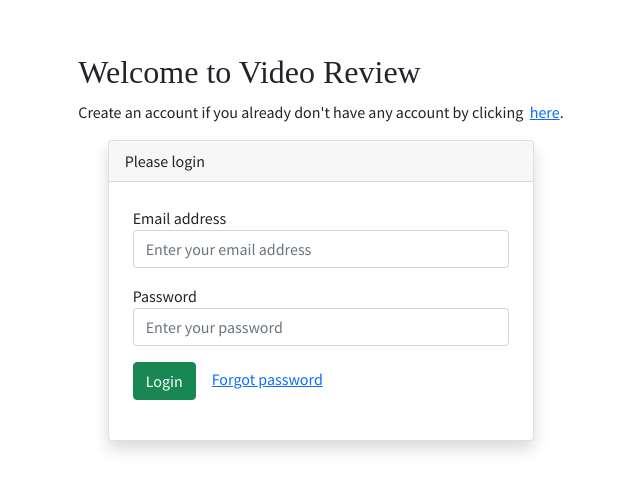
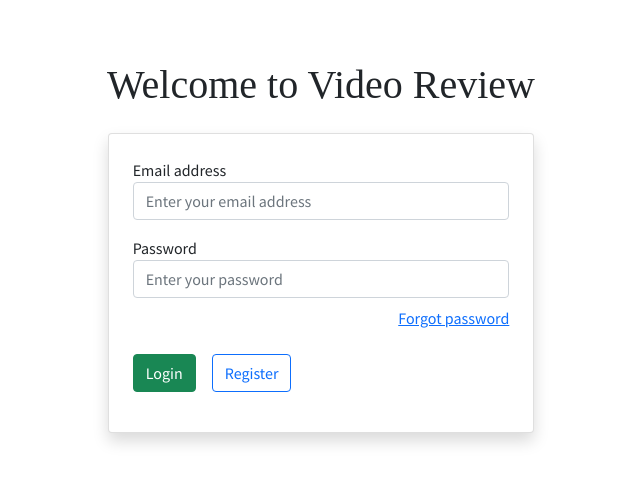
Before and after one commit to amitavroy/video-reviews, a Next.js app: page /login in a window 1280 px wide. Shown: the part 153-644 px from the top of the page, without its empty margins (319-959 px from the left). Built offline with nearby package versions, Linux system fonts and the light colour scheme; no server answers; a web font is replaced by a local one.

Commit message:
Some cosmetic changes

```diff
--- a/components/forms/login-form/index.tsx
+++ b/components/forms/login-form/index.tsx
@@ -1,7 +1,9 @@
 import { Form, Formik, FormikHelpers } from 'formik';
+import Link from 'next/link';
 
 import { LoginSchema } from '../../../schemas/login.schema';
 import AuthService from '../../../services/auth.service';
+import { ValidationMessage } from '../../validation-message';
 
 export const LoginForm = () => {
   const handleLogin = async (values, formikHelpers: FormikHelpers<any>) => {
@@ -31,9 +33,7 @@ export const LoginForm = () => {
                 onBlur={handleBlur}
                 className="form-control"
               />
-              {errors.email && touched.email ? (
-                <div className="validation-error">{errors.email}</div>
-              ) : null}
+              <ValidationMessage name="email" />
             </div>
             <div className="mb-3">
               <label htmlFor="password">Password</label>
@@ -46,15 +46,20 @@ export const LoginForm = () => {
                 placeholder="Enter your password"
                 className="form-control"
               />
-              {errors.password && touched.password ? (
-                <div className="validation-error">{errors.password}</div>
-              ) : null}
+              <ValidationMessage name="password" />
+              <div className="mt-2 mb-4 text-end">
+                <a href="#">Forgot password</a>
+              </div>
             </div>
             <div className="mb-3">
               <span className="me-3">
                 <button className="btn btn-success mr-3">Login</button>
               </span>
-              <a href="#">Forgot password</a>
+              <span className="me-3">
+                <Link href="/register">
+                  <a className="btn btn-outline-primary mr-3">Register</a>
+                </Link>
+              </span>
             </div>
           </Form>
         )}
--- a/pages/login/index.tsx
+++ b/pages/login/index.tsx
@@ -4,19 +4,10 @@ import { LoginForm } from '../../components/forms/login-form';
 const LoginPage = () => {
   return (
     <div className="d-flex flex-column align-items-center justify-content-center min-vh-100">
-      <div>
-        <h2>Welcome to Video Review</h2>
-        <p>
-          Create an account if you already don't have any account by clicking
-          &nbsp;
-          <Link href="/register">
-            <a>here</a>
-          </Link>
-          .
-        </p>
+      <div className="mb-3">
+        <h1>Welcome to Video Review</h1>
       </div>
       <div className="card col-4 shadow">
-        <div className="card-header">Please login</div>
         <div className="card-body">
           <LoginForm />
         </div>
--- a/pages/register/index.tsx
+++ b/pages/register/index.tsx
@@ -3,8 +3,10 @@ import RegistrationForm from '../../components/forms/registration-form';
 const RegisterPage = () => {
   return (
     <div className="d-flex flex-column align-items-center justify-content-center min-vh-100">
+      <div className="mb-3">
+        <h1>Welcome to Video Review</h1>
+      </div>
       <div className="card col-4 shadow">
-        <div className="card-header">Create an account</div>
         <div className="card-body">
           <RegistrationForm />
         </div>
```
